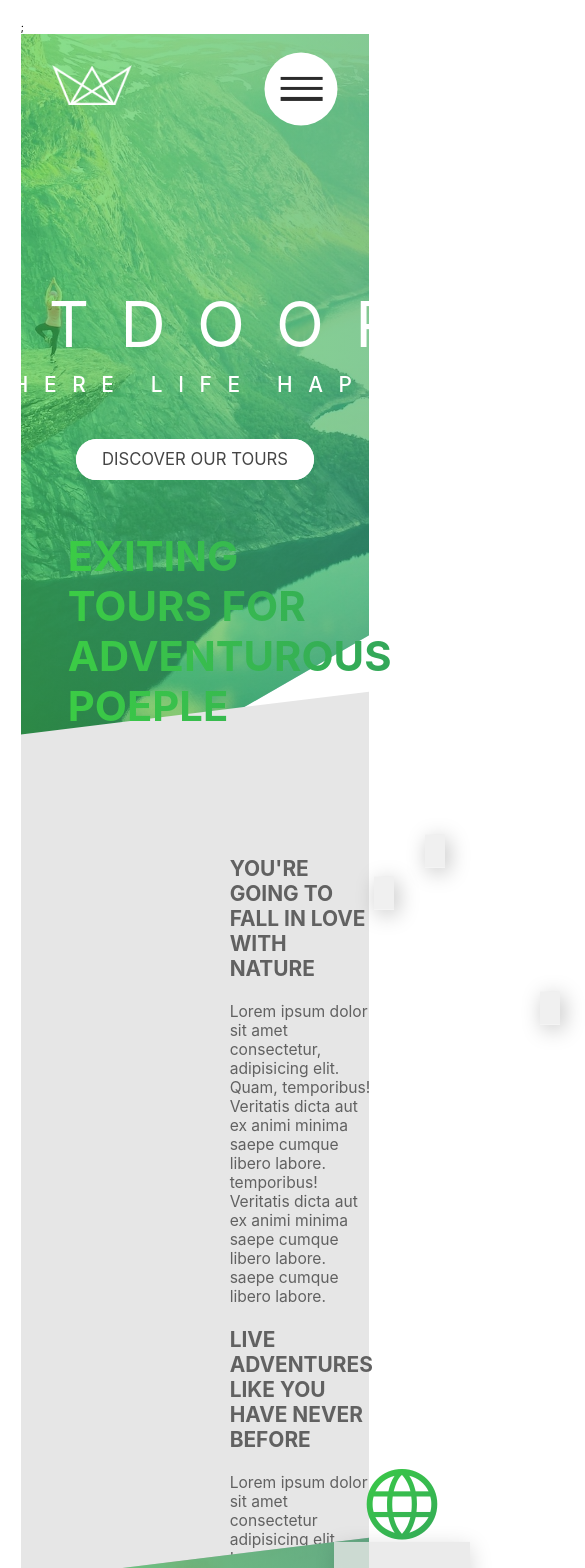
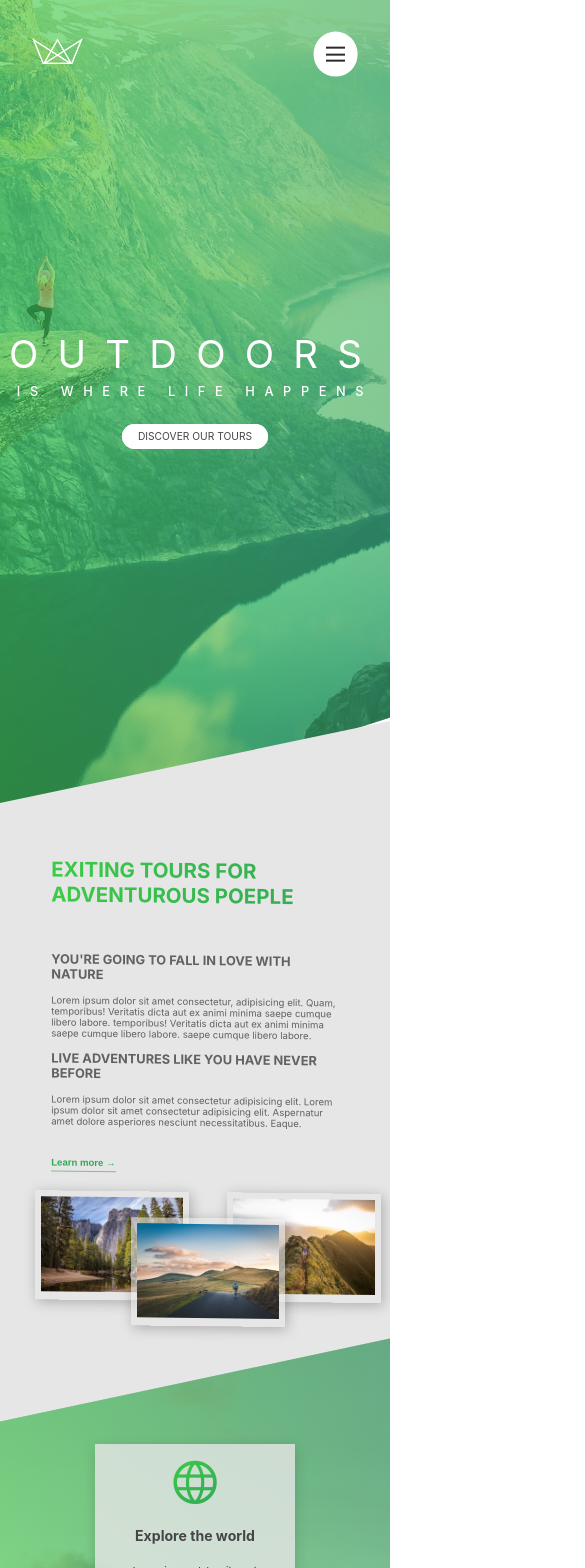
Before and after one commit to Hassen-Ahmed/Nartures, a React (Create React App) app: page / in a window 390 px wide. Shown: the top 1568 px of the page, 585 px wide, since content can reach past the window. Built offline with nearby package versions, Linux system fonts and the light colour scheme.

Commit message:
add media query

```diff
--- a/src/1-7-pattern/abstracts/_mixins.scss
+++ b/src/1-7-pattern/abstracts/_mixins.scss
@@ -67,3 +67,26 @@
     transform: translateY(0rem);
   }
 }
+
+@mixin responsive($device) {
+  @if $device == phone {
+    @media (max-width: 600px) {
+      @content;
+    }
+  }
+  @if $device == tab-land {
+    @media (max-width: 1200px) {
+      @content;
+    }
+  }
+  @if $device == tab-port {
+    @media (max-width: 900px) {
+      @content;
+    }
+  }
+  @if $device == big-desktop {
+    @media (max-width: 1800px) {
+      @content;
+    }
+  }
+}
--- a/src/1-7-pattern/base/_base.scss
+++ b/src/1-7-pattern/base/_base.scss
@@ -7,7 +7,22 @@
 }
 
 html {
-  font-size: 65.2%;
+  font-size: 65.2%; // 10px
+  @include responsive(big-desktop) {
+    font-size: 75%; // 12px
+  }
+  // current window breakPoint
+  @include responsive(tab-land) {
+    font-size: 56.25%; // 9px
+  }
+  @include responsive(tab-port) {
+    font-size: 50%; // 8px
+  }
+  @include responsive(phone) {
+    font-size: 40%; // 8px
+  }
+  height: 100%;
+  width: 100%;
 }
 
 body {
@@ -16,7 +31,19 @@ body {
     sans-serif;
   -webkit-font-smoothing: antialiased;
   -moz-osx-font-smoothing: grayscale;
+
   padding: 2rem;
-  padding-bottom: 0rem;
-  position: relative;
+  width: 100%;
+  height: 100%;
+  @include flexyColumn;
+  // background-color: $grey-02;
+  @include responsive(tab-port) {
+    padding: 0;
+  }
+
+  #root {
+    position: relative;
+    width: 100%;
+    height: 100%;
+  }
 }
--- a/src/1-7-pattern/pages/Menu.tsx
+++ b/src/1-7-pattern/pages/Menu.tsx
@@ -1,24 +1,27 @@
 import React from "react";
 
 const Menu = () => {
+  const widthHandler = async () => {
+    const menu = document.querySelector(".menu")! as HTMLDivElement;
+    const menuLists = document.querySelector(".menu__lists")! as HTMLDivElement;
+
+    menu.style.width === "100%"
+      ? (menu.style.width = "0%")
+      : (menu.style.width = "100%");
+
+    menuLists.style.display === "flex"
+      ? (menuLists.style.display = "none")
+      : (menuLists.style.display = "flex");
+  };
+
   return (
     <div className="menu">
-      <input type="checkbox" id="radio" />
-      <label htmlFor="radio">
+      <input className="menu__input" type="checkbox" id="radio" />
+      <label onClick={widthHandler} className="menu__label" htmlFor="radio">
         <div className="menu__btn">
           <span></span>
         </div>
       </label>
-      {/* <div className="menu__corner-container"> */}
-      {/* <div className="menu__btn-container"> */}
-      {/* <input className="menu__input" type="checkbox" id="radio" />
-          <label htmlFor="radio">
-            <div className="menu__btn">
-              <span></span>
-            </div>
-          </label> */}
-      {/* </div> */}
-      {/* </div> */}
       <div className="menu__bg"></div>
       <div className="menu__lists">
         {/* 01 */}
@@ -37,7 +40,7 @@ const Menu = () => {
         </div>
         {/* 03 */}
         <div className="menu__list ">
-          <div className="menu__list-bg"></div>
+          <div className="men u__list-bg"></div>
           <h1>
             03<span></span>POPULAR TOURS
           </h1>
--- a/src/1-7-pattern/pages/_book.scss
+++ b/src/1-7-pattern/pages/_book.scss
@@ -6,17 +6,33 @@
   width: 100%;
 
   &__cards {
+    background-color: rebeccapurple;
     display: flex;
     justify-content: center;
     align-items: center;
     gap: 7rem;
     margin-bottom: 5rem;
+
+    @include responsive(phone) {
+      display: flex;
+      flex-direction: column;
+      justify-content: center;
+      align-items: center;
+      gap: 0rem;
+      // gap: 7rem;
+      // margin-bottom: 5rem;
+    }
   }
+
   &__card {
-    height: 60vh;
-    width: 35rem;
+    min-height: 60vh;
+    width: 20vw;
     position: relative;
     perspective: 1500px;
+    @include responsive(phone) {
+      width: 80vw;
+      // min-height: 60vh;
+    }
 
     &:hover .book__front {
       transform: rotateY(180deg);
@@ -110,7 +126,7 @@
 
   &__front-img {
     width: 100%;
-    height: 25rem;
+    height: 40rem;
 
     background-position: top;
     background-repeat: no-repeat;
@@ -222,4 +238,6 @@
     $primary-green-dark,
     $primary-green-light
   );
+
+  // media query start here ...
 }
--- a/src/1-7-pattern/pages/_explore.scss
+++ b/src/1-7-pattern/pages/_explore.scss
@@ -2,39 +2,71 @@
 
 .explore__container {
   transform: skewY(-7deg);
+
   margin-top: -2rem;
   @include bgOf(
     $primary-green-light,
     $primary-green-dark,
     "../../assets/img/nat-4.jpg"
   );
+  @include responsive(tab-port) {
+    transform: skewY(-12deg);
+  }
 }
 .explore {
   display: flex;
-  justify-content: space-between;
+  justify-content: center;
   align-items: center;
-  flex-wrap: wrap;
+  // flex-wrap: wrap;
   gap: 6rem;
   padding: 0 30rem;
 
-  height: 85vh;
+  min-height: 85vh;
   width: 100%;
   transform: skewY(7deg);
   position: relative;
+
+  @include responsive(tab-land) {
+    padding: 0 5rem;
+  }
+
+  @include responsive(tab-port) {
+    transform: skewY(12deg);
+    padding: 0 4rem;
+    gap: 4rem;
+  }
+
+  @include responsive(phone) {
+    padding: 10rem 2rem;
+    gap: 4rem;
+    flex-direction: column;
+  }
 
   &__card {
     background-color: rgba($grey-01, 0.8);
     color: $grey-04;
     box-shadow: 0.2rem 0.4rem 2rem rgba(0, 0, 0, 0.15);
+
     display: flex;
     flex-direction: column;
     justify-content: center;
     align-items: center;
-    height: 45%;
-    width: 25rem;
-    padding: 0rem 2rem;
+    min-height: 40vh;
+    width: 25%;
+    padding: 2rem 2rem;
     text-align: center;
     transition: all 0.2s ease;
+
+    @include responsive(tab-land) {
+      width: 45%;
+    }
+    @include responsive(tab-port) {
+      width: 55%;
+    }
+    @include responsive(phone) {
+      min-height: 20vh;
+    }
+
     &:hover {
       transform: scale(1.1) translateY(-0.4rem);
     }
--- a/src/1-7-pattern/pages/_home.scss
+++ b/src/1-7-pattern/pages/_home.scss
@@ -1,22 +1,26 @@
 // start here
 .home {
-  @include flexyColumn;
   @include bgOf(
     $primary-green-light,
     $primary-green-dark,
     "../../assets/img/hero.jpg"
   );
-  height: 95vh;
+  height: 100%;
   width: 100%;
+  position: relative;
+  @include flexyColumn;
   clip-path: polygon(0 0, 100% 0, 100% 75%, 0 100%);
-  position: relative;
+
+  @include responsive(phone) {
+    clip-path: polygon(0 0, 100% 0, 100% 85%, 0 100%);
+  }
 
   &-logo {
     position: absolute;
-    top: 3rem;
-    left: 3rem;
-    width: 80px;
-    height: 40px;
+    top: 6rem;
+    left: 5rem;
+    width: 8rem;
+    height: 4rem;
 
     img {
       width: 100%;
@@ -49,4 +53,11 @@
   &__btn {
     @include btns($grey-04, $white-color, $white-color, $white-color);
   }
+
+  ///////////////////////////////
+  /// strting here...  media query
+
+  // @include responsive(tab-port) {
+  //   margin-top: -2rem;
+  // }
 }
--- a/src/1-7-pattern/pages/_menu.scss
+++ b/src/1-7-pattern/pages/_menu.scss
@@ -1,21 +1,39 @@
 // starting here...
+// .menu {
+//   position: absolute;
+//   top: 0;
+//   left: 0;
+//   z-index: 100;
+//   width: 100%;
+//   height: 100%;
+//   // display: flex;
+//   @include flexyColumn;
+//   background-color: rgba(121, 153, 51, 0.539);
+// }
+
 .menu {
   position: absolute;
+  top: 0;
+  left: 0;
   z-index: 100;
-  width: 100vw;
-  height: 100vh;
-  display: flex;
+  width: 0%;
+  height: 100%;
+  // display: flex;
   @include flexyColumn;
 
   &__lists {
+    // background-color: rebeccapurple;
     z-index: 110;
-    opacity: 0;
+    // opacity: 0;
+    width: 100%;
+    height: 100%;
     transition: all 0.25s ease;
-    display: flex;
+    // display: flex;
     flex-direction: column;
     justify-content: center;
     align-items: center;
     position: fixed;
+    display: none;
   }
   &__list {
     margin: 1.5rem;
@@ -60,7 +78,7 @@
 
   & input:checked ~ &__lists {
     opacity: 1;
-
+    // display: flex;
     animation: menuListsChecked 0.3s ease;
   }
 
@@ -72,11 +90,11 @@
     background-color: transparent;
   }
   input:checked ~ label span::after {
-    transform: rotate(45deg);
+    transform: rotate(405deg);
     top: 80%;
   }
   input:checked ~ label span::before {
-    transform: rotate(-45deg);
+    transform: rotate(-405deg);
     top: 80%;
   }
   input {
@@ -90,6 +108,7 @@
     top: 5rem;
     right: 5rem;
     z-index: 130;
+    cursor: pointer;
   }
 
   &__btn {
@@ -105,7 +124,7 @@
 
     span {
       z-index: 120;
-      width: 4rem;
+      width: 3rem;
       height: 0.3rem;
       background-color: $grey-05;
       position: absolute;
@@ -123,18 +142,18 @@
         top: -0.99rem;
         left: 0;
         background-color: $grey-05;
-        transition: all 0.3s ease;
+        transition: all 0.5s ease-in-out;
       }
       &::after {
         content: "";
         display: block;
         width: 100%;
-        height: 100%;
+        height: 90%;
         position: absolute;
         top: 0.99rem;
         left: 0;
         background-color: $grey-05;
-        transition: all 0.3s ease;
+        transition: all 0.5s ease-in-out;
       }
     }
     &:hover span::before {
@@ -142,11 +161,13 @@
     }
 
     &:hover span::after {
+      height: 100%;
       top: 0.8rem;
     }
   }
 
   &__bg {
+    // display: none;
     z-index: 110;
     width: 2rem;
     height: 2rem;
--- a/src/1-7-pattern/pages/_tour.scss
+++ b/src/1-7-pattern/pages/_tour.scss
@@ -1,22 +1,57 @@
 // start here
 .tour-container {
   transform: skewY(-7deg);
-  padding-bottom: 5rem;
-  margin-top: -13rem;
-  // margin-bottom: 10rem;
+  padding: 10rem 0;
+  padding-bottom: 25rem;
+  margin-top: -15rem;
   background-color: $grey-01;
+
+  @include responsive(tab-port) {
+    padding-bottom: 30rem;
+    transform: skewY(-14deg);
+  }
+  @include responsive(phone) {
+    margin-top: -14rem;
+    transform: skewY(-11.9deg);
+  }
 }
+
 .tour {
   @include flexyColumn;
-  height: 95vh;
   padding: 0 20rem;
   transform: skewY(7deg);
 
+  @include responsive(tab-land) {
+    padding: 0 8rem;
+  }
+  @include responsive(tab-port) {
+    transform: skewY(12.5deg);
+  }
+
+  .heading {
+    @include responsive(tab-port) {
+      font-size: 2rem;
+      margin: 5rem 0;
+    }
+    @include responsive(phone) {
+      font-size: 1.6rem;
+      margin: 5rem 0;
+    }
+  }
+
   &__left-right {
     display: flex;
-    width: 100%;
+    min-width: 100%;
+    min-height: 100%;
     justify-content: space-between;
     gap: 4rem;
+
+    @include responsive(tab-port) {
+      gap: 8rem;
+      flex-direction: column;
+      justify-content: center;
+      align-items: center;
+    }
   }
 
   &__left {
@@ -74,19 +109,40 @@
     transition: all 0.2s ease;
     box-shadow: 0.3rem 0.4rem 2rem rgba(0, 0, 0, 0.25);
     border: rgba($grey-01, 0.6) solid 1rem;
+    width: 50%;
+
+    @include responsive(tab-land) {
+      width: 50%;
+    }
+    @include responsive(tab-port) {
+      width: 80%;
+    }
 
     &-01 {
       top: 0;
       left: 1rem;
+      @include responsive(tab-port) {
+        top: 0;
+        left: -10rem;
+      }
     }
     &-02 {
       top: 15rem;
       left: 12rem;
       z-index: 10;
+      @include responsive(tab-port) {
+        top: 4rem;
+        left: 5rem;
+      }
     }
+
     &-03 {
       top: 4rem;
-      right: 2rem;
+      right: 6rem;
+      @include responsive(tab-port) {
+        top: 0rem;
+        left: 20rem;
+      }
     }
 
     img {
--- a/src/App.tsx
+++ b/src/App.tsx
@@ -7,17 +7,19 @@ import Form from "./1-7-pattern/pages/Form";
 import Home from "./1-7-pattern/pages/Home";
 import Menu from "./1-7-pattern/pages/Menu";
 import Tour from "./1-7-pattern/pages/Tour";
+
 const App: React.FC = () => {
   return (
     <>
+      <Home />;
       <Menu />;
-      <Home />;
       <Tour />;
       <Explore />;
+      {/*
       <Book />;
       <Comment />;
       <Form />;
-      <Footer />;
+      <Footer />; */}
     </>
   );
 };
```
